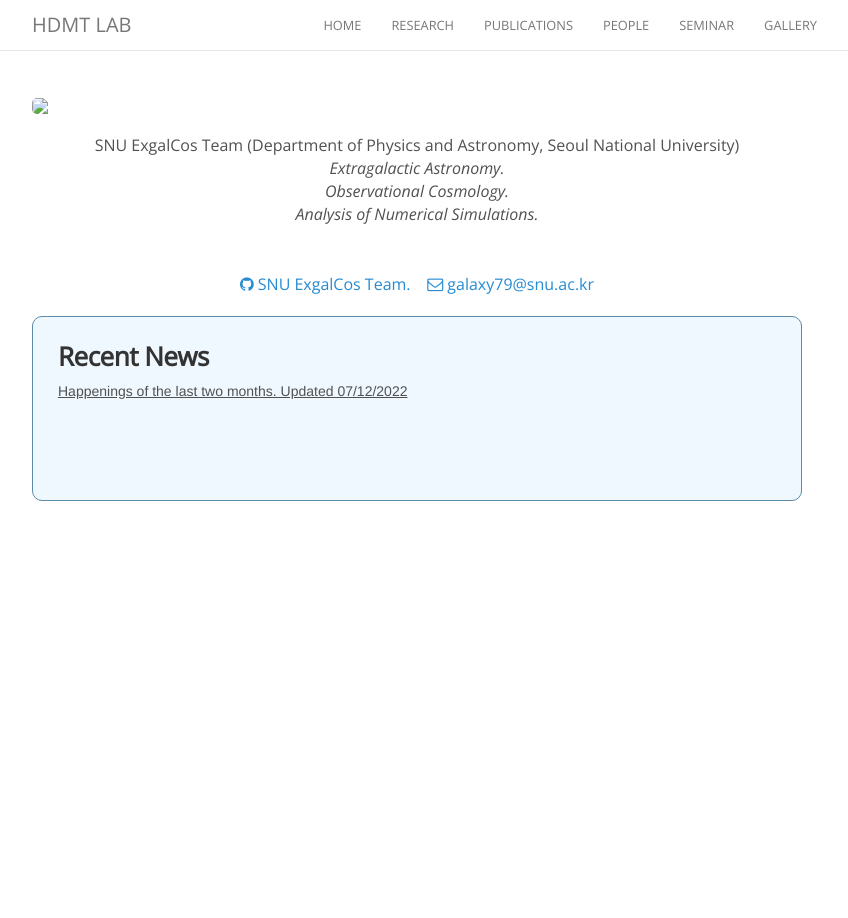
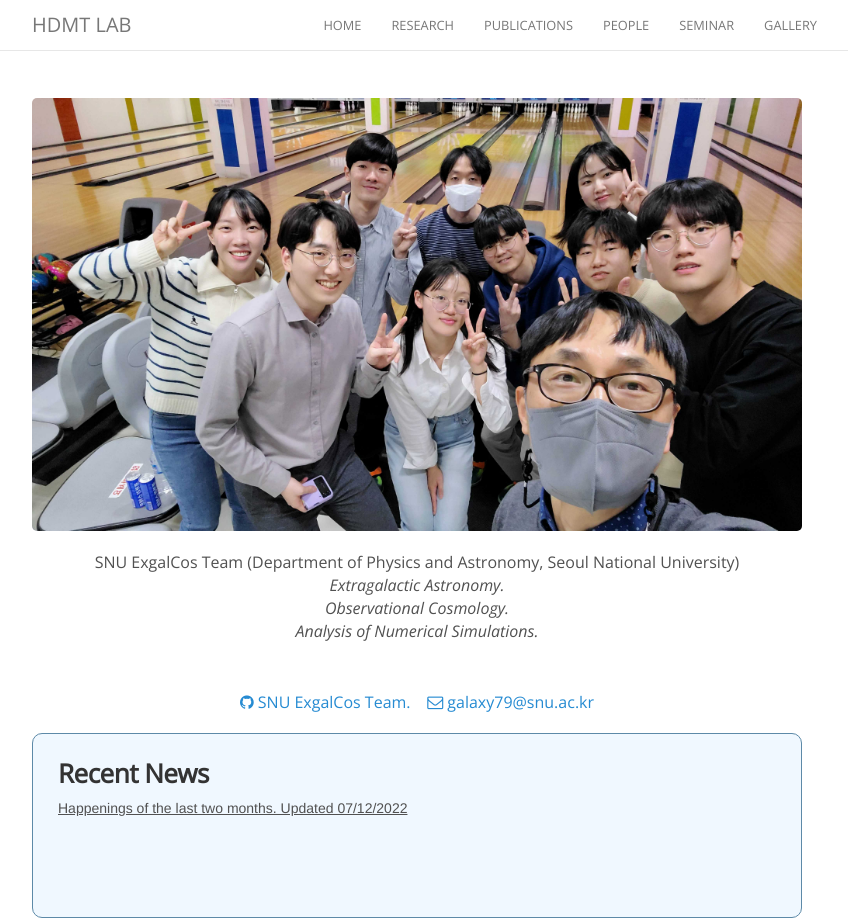
Before and after one commit to exgalcos/exgalcos.github.io, a Jekyll site: the page built from index.html, in a window 1280 px wide. Shown: the whole page, without its empty margins (223-1071 px from the left). Built offline with Jekyll 4.4.1, drawn with Linux system fonts in a browser that asks for light colours; nearby versions of some CDN libraries; comment, search, counter and statistics services are not loaded.

Commit message:
Update index.html

```diff
--- a/index.html
+++ b/index.html
@@ -5,7 +5,7 @@
 <div class='container'>
     <header class="masthead text-center">
 
-      <img class = 'img-responsive center-block' src = "gallery/exgalcosteam.jpeg"
+      <img class = 'img-responsive center-block' src = "gallery/2023Spring/exgalcosteam.jpeg"
       width = "100%" height = "100%" />
 
       <p>
```
